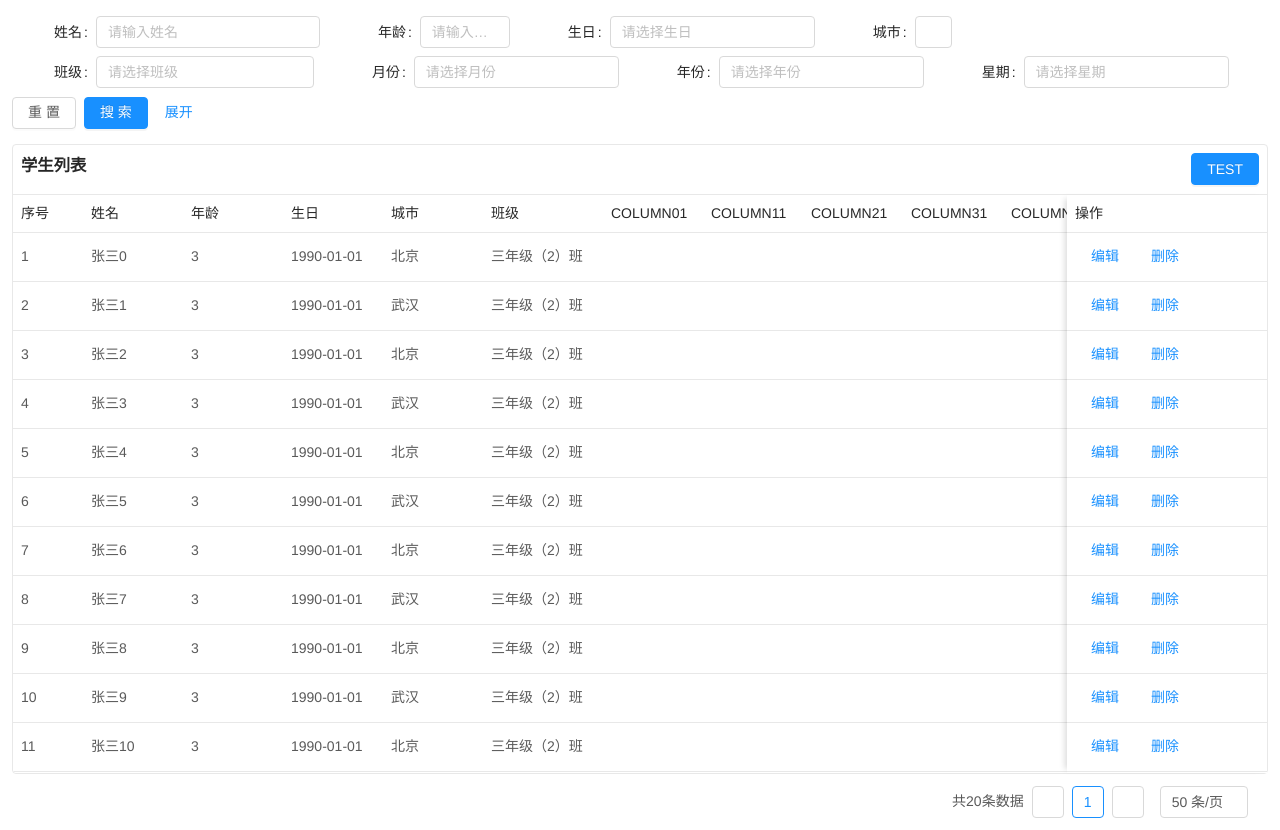
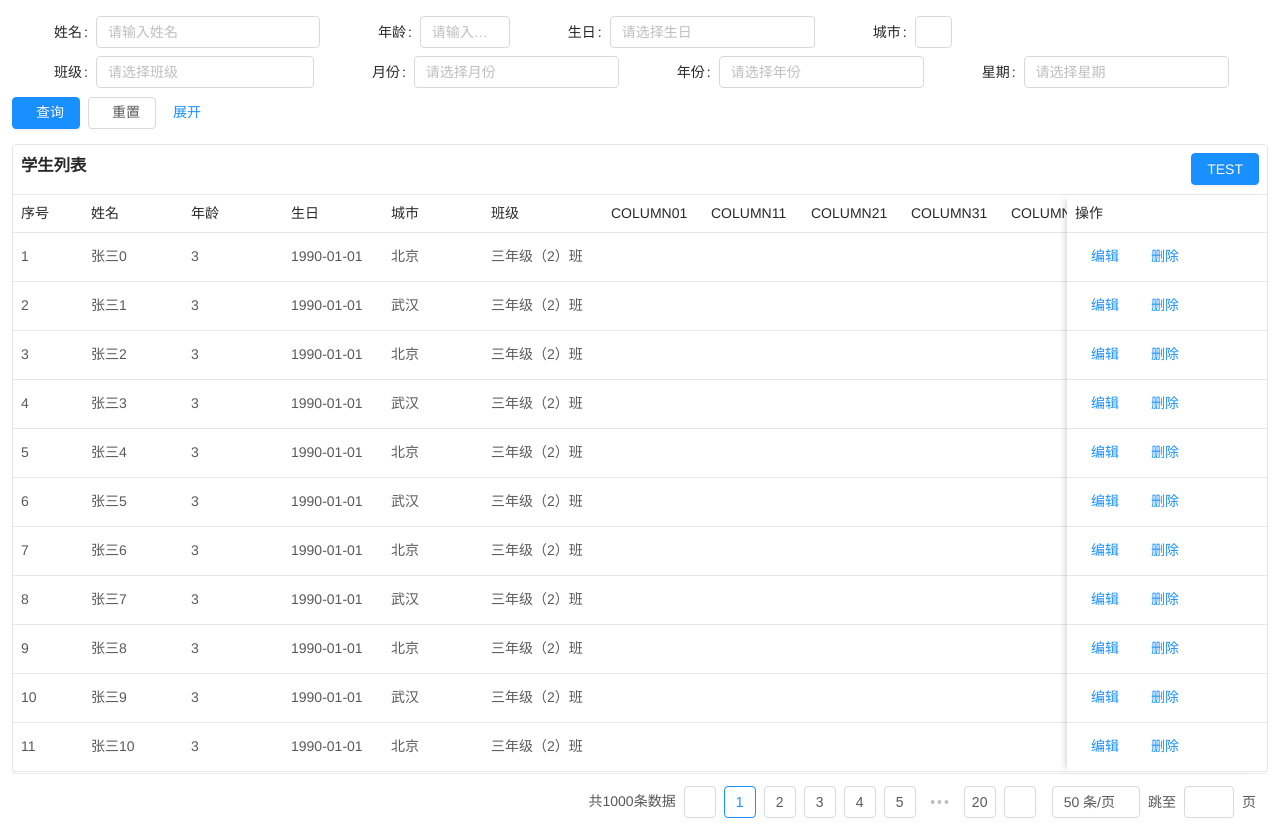
Before and after one commit to WhenhowXu/how-components-vue, a Vue app: page / in a window 1280 px wide. Built offline with nearby package versions, Linux system fonts and the light colour scheme.

Commit message:
fix: 筛选表单重置

```diff
--- a/packages/HaoFilters/HaoFilters.jsx
+++ b/packages/HaoFilters/HaoFilters.jsx
@@ -49,6 +49,7 @@ export default {
                 {f.label}
               </span>
             ),
+            prop: f.prop
           },
         };
         const fieldProps = {
@@ -68,10 +69,11 @@ export default {
       });
     },
     onSearch() {
-      console.log(this.formData, "2kkkkkkkkkkk");
+      this.$emit("search", this.formData);
     },
     onReset() {
-      console.log(this.formData, "1kkkkkkkkkkk");
+      this.$refs.searchFormRef.resetFields();
+      this.$emit('reset', this.formData);
     },
   },
   render() {
@@ -84,14 +86,14 @@ export default {
     };
 
     return (
-      <FormModel {...formModelProps}>
+      <FormModel {...formModelProps} ref="searchFormRef">
         {this.renderFields(feilds)}
         <FormModel.Item>
           <Space>
-            <Button onClick={onReset}>重置</Button>
-            <Button type="primary" onClick={onSearch}>
-              搜索
+            <Button icon="search" type="primary" onClick={onSearch}>
+              查询
             </Button>
+            <Button icon="redo" onClick={onReset}>重置</Button>
             <HaoFoldButton />
           </Space>
         </FormModel.Item>
--- a/packages/HaoSearchTable/HaoSearchTable.jsx
+++ b/packages/HaoSearchTable/HaoSearchTable.jsx
@@ -16,6 +16,11 @@ export default {
     emptyTag: { type: String, default: "--" }, // 单元格无数据占位符
     defaultColumnWdith: { type: Number, default: 70 },
   },
+  methods: {
+    onSizeChange(page, size) {
+      this.$emit("pageChange", { page, size });
+    },
+  },
   render() {
     const {
       columns,
@@ -24,13 +29,19 @@ export default {
       filters,
       $scopedSlots,
       $attrs,
+      $listeners,
       defaultColumnWdith,
       orderable,
+      onSizeChange,
     } = this;
     const filterProps = {
       props: {
         feilds: filterSearchFields(columns),
         formData: filters,
+      },
+      on: {
+        search: $listeners.search,
+        reset: $listeners.reset,
       },
     };
     let props = getOptionProps(this);
@@ -54,6 +65,10 @@ export default {
         showTotal: (total) => <span>共{total}条数据</span>,
         pageSizeOptions: ["50", "100", "400"],
       },
+      on: {
+        onSizeChange: onSizeChange,
+        change: onSizeChange,
+      },
     };
     return (
       <div class="hao-serach-table-wrapper">
--- a/src/App.vue
+++ b/src/App.vue
@@ -9,8 +9,11 @@
           :filters="filters"
           :columns="columns"
           :dataSource="dataSource"
-          :total="20"
+          :total="total"
           :defaultColumnWdith="100"
+          @search="updateFildters({ page: 1 })"
+          @reset="updateFildters({ page: 1})"
+          @pageChange="updateFildters"
         >
           <div slot="title" class="hao-search-table-title">
             <h3 :style="{ fontWeight: 'bold' }">学生列表</h3>
--- a/src/api/list.js
+++ b/src/api/list.js
@@ -19,5 +19,5 @@ export const getChildrens = (params) => {
       params.page * params.size
     ),
   };
-  return generateApi(data);
+  return generateApi(data, 300);
 };
```
